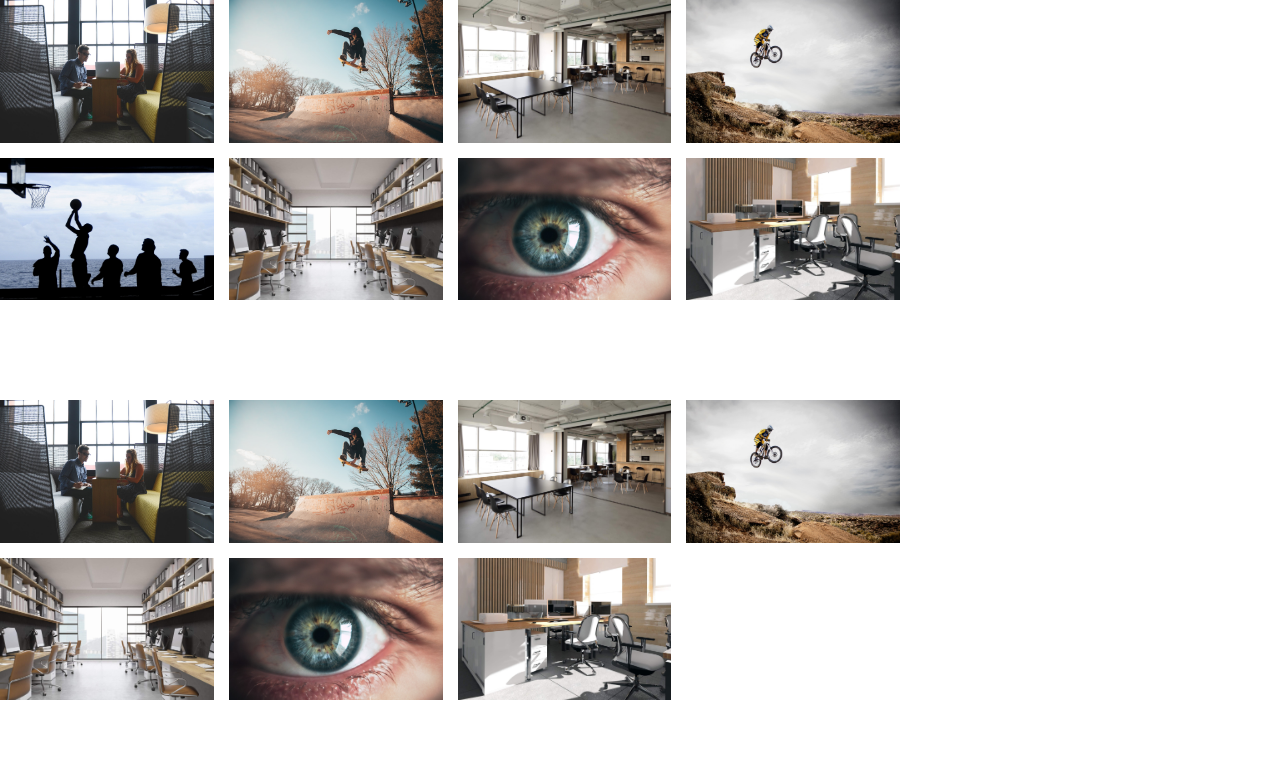
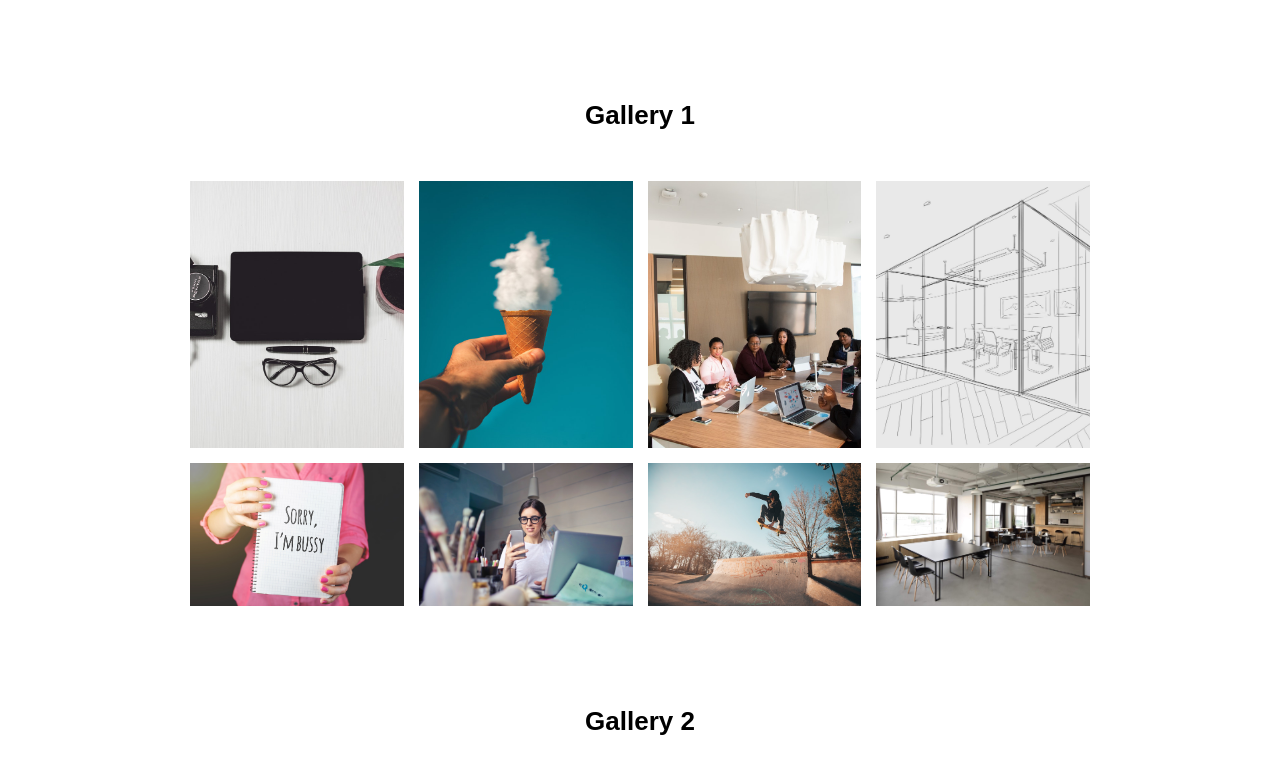
Before and after one commit to munirmahmud/gallery, a plain HTML site: page index.html in a window 1280 px wide. Shown: the top 784 px of the page. Drawn offline with Linux system fonts and the light colour scheme.

Commit message:
added some new images

```diff
--- a/assets/css/style.css
+++ b/assets/css/style.css
@@ -1,9 +1,16 @@
 * {
 	margin: 0;
 	padding: 0;
+	font-family: sans-serif;
 }
 .container {
     max-width: 900px;
+    margin: 100px auto;
+}
+h2.title {
+	margin-bottom: 50px;
+	text-align: center;
+	font-size: 	26px;
 }
 .gallery {
 	margin-bottom: 100px;
--- a/index.html
+++ b/index.html
@@ -13,23 +13,26 @@
 
 	<div class="container">
 		<div class="gallery">
+			<h2 class="title">Gallery 1</h2>
+			<div class="gallery-items gallery2">
+				<img src="assets/img/gallery-9.jpg" alt="Gallery 1" tabindex="0" title="Best gallery photo 1" data-description="Gallery description">
+				<img src="assets/img/gallery-10.jpg" alt="Gallery 2" tabindex="0" title="Best gallery photo 2" data-description="Gallery description 2">
+				<img src="assets/img/gallery-11.jpg" alt="Gallery 3" tabindex="0" title="Best gallery photo 3" data-description="Gallery description 3">
+				<img src="assets/img/gallery-12.jpg" alt="Gallery 4" tabindex="0" title="Best gallery photo 4" data-description="Gallery description 4">
+				<img src="assets/img/gallery-13.jpg" alt="Gallery 6" tabindex="0" title="Best gallery photo 6" data-description="Gallery description 6">
+				<img src="assets/img/gallery-14.jpg" alt="Gallery 7" tabindex="0" title="Best gallery photo 7" data-description="Gallery description 7">
+				<img src="assets/img/gallery-2.jpg" alt="Gallery 8" tabindex="0" title="Best gallery photo 8" data-description="Gallery description 8">
+				<img src="assets/img/gallery-3.jpg" alt="Gallery 8" tabindex="0" title="Best gallery photo 8" data-description="Gallery description 8">
+			</div>
+		</div>
+		<div class="gallery">
+			<h2 class="title">Gallery 2</h2>
 			<div class="gallery-items gallery1">
 				<img src="assets/img/gallery-1.jpg" alt="Gallery 1" tabindex="0" title="Best gallery photo 1" data-description="Gallery description">
 				<img src="assets/img/gallery-2.jpg" alt="Gallery 2" tabindex="0" title="Best gallery photo 2" data-description="Gallery description 2">
 				<img src="assets/img/gallery-3.jpg" alt="Gallery 3" tabindex="0" title="Best gallery photo 3" data-description="Gallery description 3">
 				<img src="assets/img/gallery-4.jpg" alt="Gallery 4" tabindex="0" title="Best gallery photo 4" data-description="Gallery description 4">
 				<img src="assets/img/gallery-5.jpg" alt="Gallery 5" tabindex="0" title="Best gallery photo 5" data-description="Gallery description 5">
-				<img src="assets/img/gallery-6.jpg" alt="Gallery 6" tabindex="0" title="Best gallery photo 6" data-description="Gallery description 6">
-				<img src="assets/img/gallery-7.jpg" alt="Gallery 7" tabindex="0" title="Best gallery photo 7" data-description="Gallery description 7">
-				<img src="assets/img/gallery-8.jpg" alt="Gallery 8" tabindex="0" title="Best gallery photo 8" data-description="Gallery description 8">
-			</div>
-		</div>
-		<div class="gallery">
-			<div class="gallery-items gallery2">
-				<img src="assets/img/gallery-1.jpg" alt="Gallery 1" tabindex="0" title="Best gallery photo 1" data-description="Gallery description">
-				<img src="assets/img/gallery-2.jpg" alt="Gallery 2" tabindex="0" title="Best gallery photo 2" data-description="Gallery description 2">
-				<img src="assets/img/gallery-3.jpg" alt="Gallery 3" tabindex="0" title="Best gallery photo 3" data-description="Gallery description 3">
-				<img src="assets/img/gallery-4.jpg" alt="Gallery 4" tabindex="0" title="Best gallery photo 4" data-description="Gallery description 4">
 				<img src="assets/img/gallery-6.jpg" alt="Gallery 6" tabindex="0" title="Best gallery photo 6" data-description="Gallery description 6">
 				<img src="assets/img/gallery-7.jpg" alt="Gallery 7" tabindex="0" title="Best gallery photo 7" data-description="Gallery description 7">
 				<img src="assets/img/gallery-8.jpg" alt="Gallery 8" tabindex="0" title="Best gallery photo 8" data-description="Gallery description 8">
```
Also changed, not shown: assets/img/gallery-10.jpg (added), assets/img/gallery-11.jpg (added), assets/img/gallery-12.jpg (renamed from assets/img/project-archi-05.jpg), assets/img/gallery-13.jpg (added), assets/img/gallery-14.jpg (added), assets/img/gallery-9.jpg (added).
